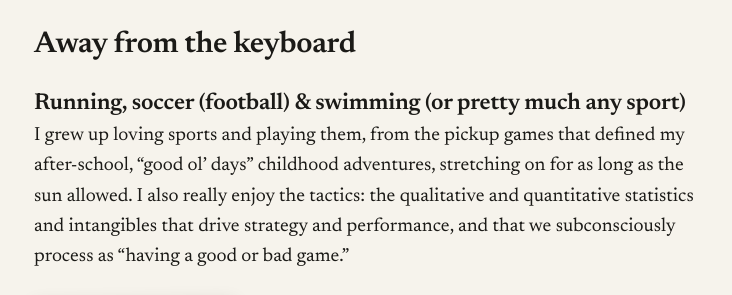
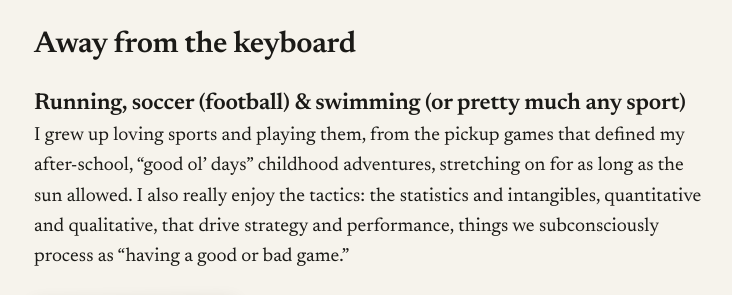
Before and after one commit to ryane008/ryane008.github.io, a Next.js app: page /about/interests in a window 1280 px wide. Shown: the part 1200-1495 px from the top of the page, without its empty margins (62-794 px from the left). Built offline with nearby package versions, Linux system fonts and the light colour scheme.

Commit message:
tweaking blurbs

```diff
--- a/app/about/interests/page.tsx
+++ b/app/about/interests/page.tsx
@@ -58,8 +58,8 @@ const HOBBIES: { title: string; body: React.ReactNode; photos: Photo[] }[] = [
       <>
         I grew up loving sports and playing them, from the pickup games that defined my after-school, &ldquo;good
         ol&rsquo; days&rdquo; childhood adventures, stretching on for as long as the sun allowed. I also really enjoy
-        the tactics: the qualitative and quantitative statistics and intangibles that drive strategy and performance,
-        and that we subconsciously process as &ldquo;having a good or bad game.&rdquo;
+        the tactics: the statistics and intangibles, quantitative and qualitative, that drive strategy and
+        performance, things we subconsciously process as &ldquo;having a good or bad game.&rdquo;
       </>
     ),
     photos: [{ src: "/media/photos/ryan-race-finish.jpg", caption: "Crossing the clock" }],
--- a/app/about/page.tsx
+++ b/app/about/page.tsx
@@ -19,7 +19,7 @@ export default function About() {
         <p>
           I love the outdoors and sports (possibly too much). From the special moments in each of those spheres to the
           way they bring out the best in people, I think both have the unique gift of bringing people together and
-          inspiring generation after generation to keep achieving and become something more.
+          inspiring generation after generation to keep achieving and becoming something more.
         </p>
       </div>
 
```
